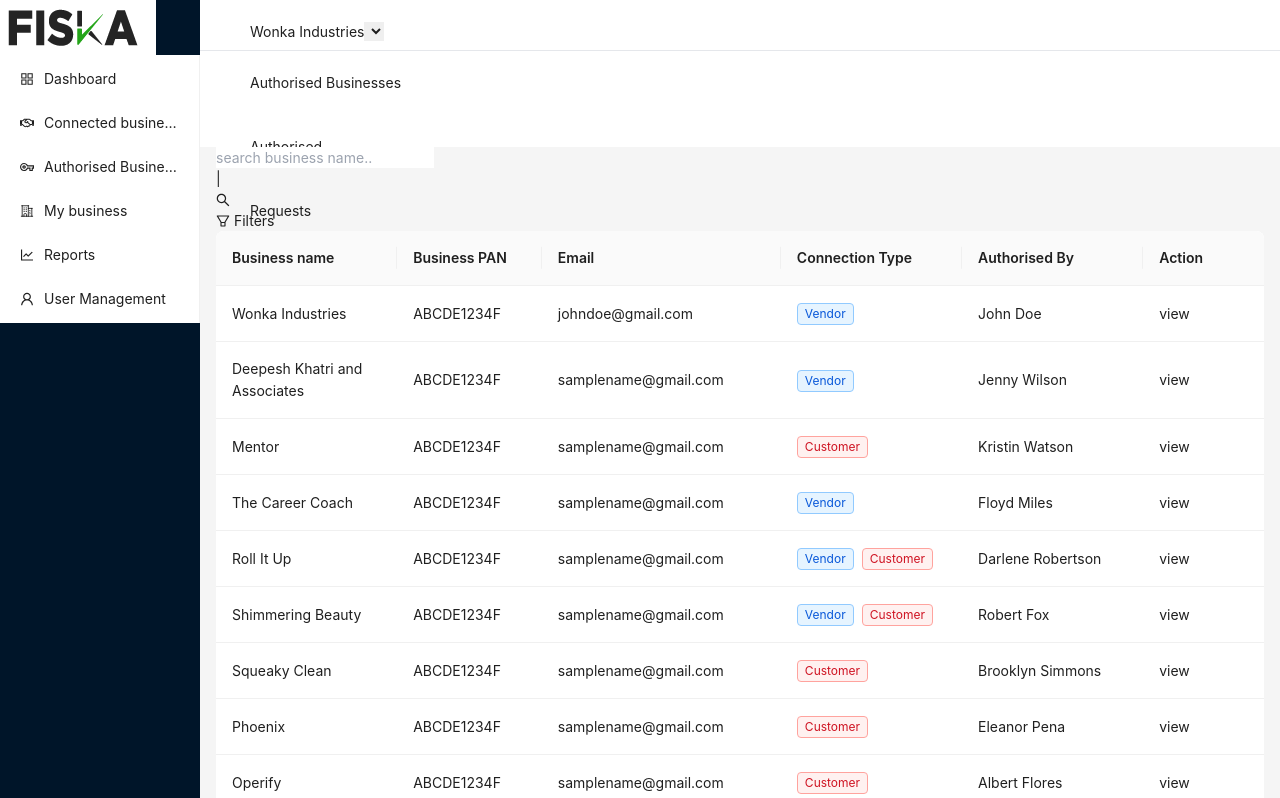
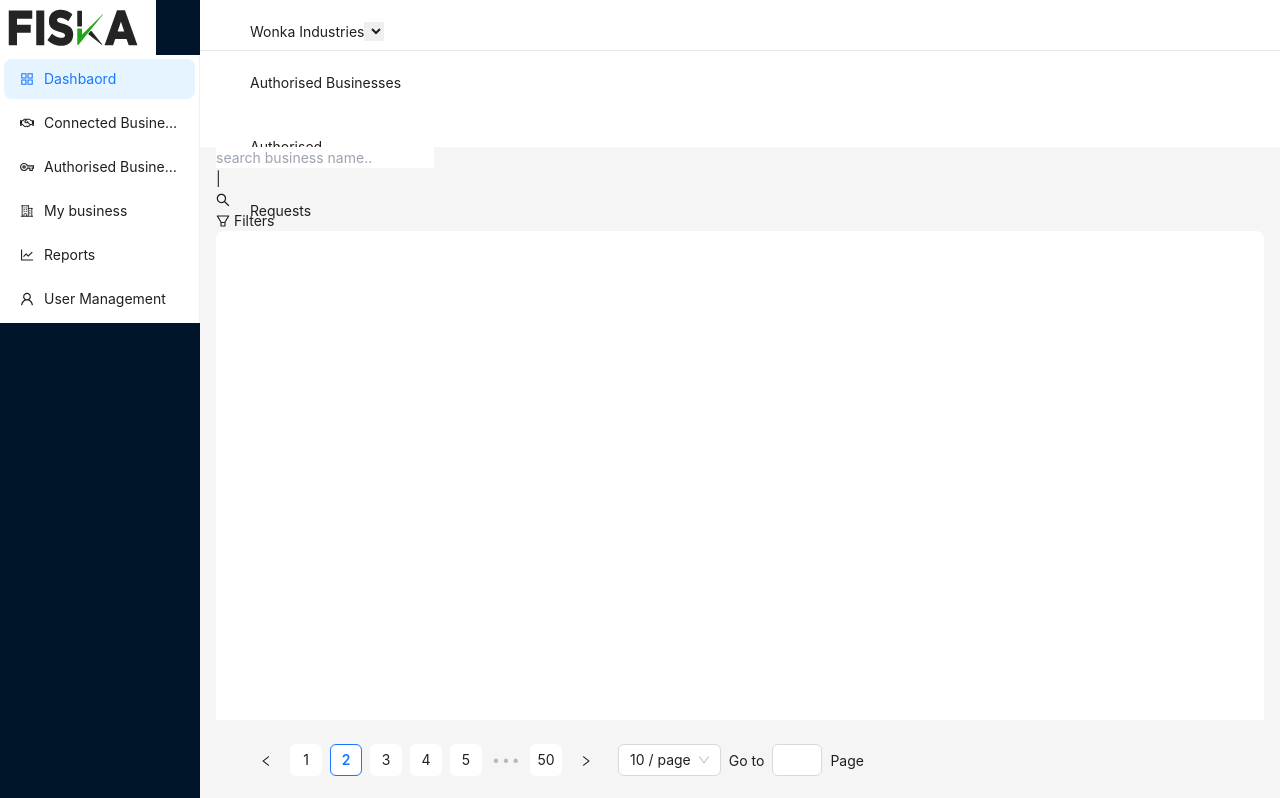
Before and after one commit to Girishmasade/fiska_admin_pannel, a React (Vite) app: page / in a window 1280 px wide. Shown: the top 798 px of the page. Built offline with nearby package versions, Linux system fonts and the light colour scheme.

Commit message:
Router setup successfully

```diff
--- a/package.json
+++ b/package.json
@@ -14,7 +14,8 @@
     "antd-style": "^3.7.0",
     "react": "^18.3.1",
     "react-dom": "^18.3.1",
-    "react-icons": "^5.3.0"
+    "react-icons": "^5.3.0",
+    "react-router-dom": "^6.26.2"
   },
   "devDependencies": {
     "@eslint/js": "^9.9.0",
--- a/src/App.jsx
+++ b/src/App.jsx
@@ -1,11 +1,10 @@
 import React from 'react'
 import Navbar from './components/Header/Navbar'
-
 function App() {
   return (
-    <div>
+    <>
       <Navbar/>
-    </div>
+    </>
   )
 }
 
--- a/src/components/Header/Navbar.jsx
+++ b/src/components/Header/Navbar.jsx
@@ -1,13 +1,27 @@
-import React from "react";
+import React, {useEffect, useState} from "react";
 import { SearchOutlined, FilterOutlined, BellOutlined, ClockCircleOutlined} from "@ant-design/icons";
+import {AppstoreOutlined, LineChartOutlined, UserOutlined} from '@ant-design/icons'
+import { FaRegHandshake } from "react-icons/fa";
+import { HiOutlineBuildingOffice2 } from "react-icons/hi2";
+import { MdOutlineVpnKey } from "react-icons/md";
 import { Layout, Menu, theme } from "antd";
-import NavbarMenu from "./NavbarMenu";
 import Logo from "../logo/Logo";
 import Page from "./Pagination";
-import Head from "../../pages/Head";
+import Pagecontent from "../PageContent/Pagecontent";
+import { useNavigate,  useLocation, } from "react-router-dom";
 const { Header, Content, Footer, Sider } = Layout;
 
 const Navbar = () => {
+  const navigate = useNavigate()
+
+  const location = useLocation();
+  const [selectedKeys, setSelectedKeys] = useState("/");
+
+  useEffect(() => {
+    const pathName = location.pathname;
+    setSelectedKeys(pathName);
+  }, [location.pathname]);
+
   const {
     token: { colorBgContainer, borderRadiusLG },
   } = theme.useToken();
@@ -20,8 +34,44 @@ const Navbar = () => {
       <Sider className="border bg-white">
         <div />
         <Logo />
-        <Menu className="relative top-4">
-          <NavbarMenu />
+        <Menu className="relative top-4 hover:text-green-500" onClick={(item) => {
+
+          navigate(item.key);
+        }}
+        selectedKeys={[selectedKeys]}
+        items={[
+          {
+            label: "Dashbaord",
+            icon: <AppstoreOutlined />,
+            key: "/",
+          },
+          {
+            label: "Connected Business",
+            key: "/connected",
+            icon: <FaRegHandshake />,
+          },
+          {
+            label: "Authorised Business",
+            key: "/authorised",
+            icon: <MdOutlineVpnKey  />,
+          },
+          {
+            label: "My business",
+            key: "/mybusiness",
+            icon: <HiOutlineBuildingOffice2 />,
+          },
+          {
+            label: "Reports",
+            key: "/reports",
+            icon: <LineChartOutlined />,
+          },
+          {
+            label: "User Management",
+            key: "/usermanagement",
+            icon: <UserOutlined />,
+          },
+        ]}>
+
         </Menu>
       </Sider>
 
@@ -94,7 +144,7 @@ const Navbar = () => {
               borderRadius: borderRadiusLG,
             }}
           >
-            <Head/>
+            <Pagecontent/>
           </div>
         </Content>
         <Footer>
--- a/src/components/Header/NavbarMenu.jsx
+++ /dev/null
@@ -1,33 +0,0 @@
-import React from 'react'
-import { Menu } from 'antd'
-import {AppstoreOutlined, LineChartOutlined, UserOutlined} from '@ant-design/icons'
-import { FaRegHandshake } from "react-icons/fa";
-import { HiOutlineBuildingOffice2 } from "react-icons/hi2";
-import { MdOutlineVpnKey } from "react-icons/md";
-
-function NavbarMenu() {
-  return (
-    <>
-     <Menu.Item icon={<AppstoreOutlined />} className='hover:text-green-500'>
-        <a href="#" >Dashboard</a>
-    </Menu.Item>
-    <Menu.Item icon={<FaRegHandshake />} className='hover:text-green-500'>
-        <a href="#">Connected businesses</a>
-    </Menu.Item>
-    <Menu.Item  icon={<MdOutlineVpnKey />} className='hover:text-green-500'>
-        <a href="#">Authorised Businesses</a>
-    </Menu.Item>
-    <Menu.Item  icon={<HiOutlineBuildingOffice2 />} className='hover:text-green-500'>
-        <a href="#">My business</a>
-    </Menu.Item>
-    <Menu.Item  icon={<LineChartOutlined />} className='hover:text-green-500'>
-        <a href="#">Reports</a>
-    </Menu.Item>
-    <Menu.Item  icon={<UserOutlined />} className='hover:text-green-500'>
-        <a href="#">User Management</a>
-    </Menu.Item>
-    </>
-  )
-}
-
-export default NavbarMenu
--- /dev/null
+++ b/src/components/PageContent/Pagecontent.jsx
@@ -0,0 +1,24 @@
+import { Layout } from 'antd'
+import { Content } from 'antd/es/layout/layout'
+import React from 'react'
+import PageRoutes from '../PageRoutes/PageRoutes'
+
+function Pagecontent() {
+  return (
+        <Layout>
+    <Content>
+
+    <div
+            style={{
+              minHeight: "100%",
+              background: "white",
+            }}
+          >
+           <PageRoutes/>
+          </div>
+    </Content>
+        </Layout>
+  )
+}
+
+export default Pagecontent
--- /dev/null
+++ b/src/components/PageRoutes/PageRoutes.jsx
@@ -0,0 +1,13 @@
+import React from 'react'
+import { Route, Routes } from 'react-router-dom'
+import Head from '../../pages/Head'
+
+function PageRoutes() {
+  return (
+    <Routes>
+      <Route path='/authorised' element={<Head/>}></Route>
+    </Routes>
+  )
+}
+
+export default PageRoutes
--- a/src/main.jsx
+++ b/src/main.jsx
@@ -2,9 +2,12 @@ import { StrictMode } from 'react'
 import { createRoot } from 'react-dom/client'
 import App from './App.jsx'
 import './index.css'
+import { BrowserRouter } from 'react-router-dom'
 
 createRoot(document.getElementById('root')).render(
   <StrictMode>
+    <BrowserRouter>
     <App />
+    </BrowserRouter>
   </StrictMode>,
 )
```
Also changed, not shown: 1 other file (tests, documents, lock files or other folders).
